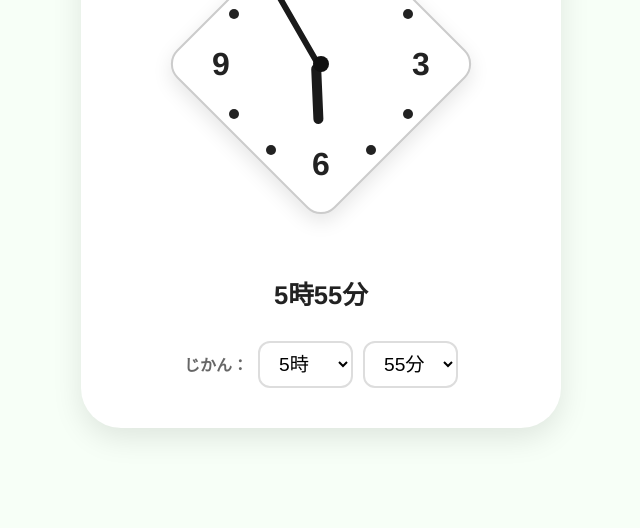
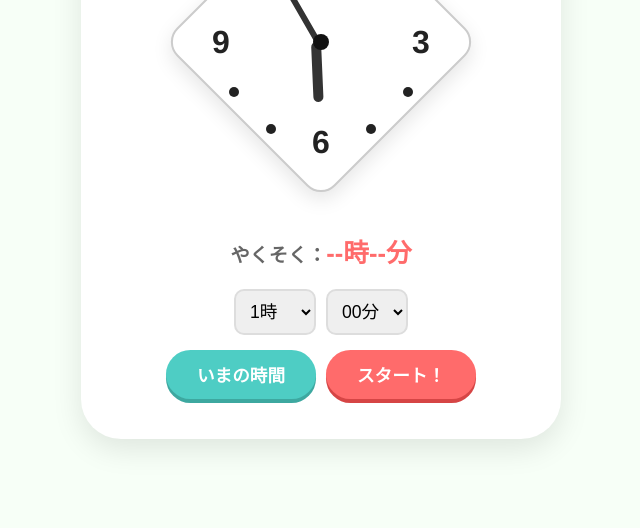
Before and after one commit to tomotomo11/kids-clock, a plain HTML site: page index.html in a window 1280 px wide. Shown: the part 312-840 px from the top of the page, without its empty margins (319-959 px from the left). Drawn offline with Linux system fonts and the light colour scheme.

Commit message:
現在時間から約束の時間までアニメーション追加

```diff
--- a/index.html
+++ b/index.html
@@ -3,7 +3,7 @@
 <head>
     <meta charset="UTF-8">
     <meta name="viewport" content="width=device-width, initial-scale=1.0">
-    <title>おやこ時計 - 修正版</title>
+    <title>おやこ時計 - なんどでも確認</title>
     <style>
         :root {
             --primary-color: #333;
@@ -11,6 +11,8 @@
             --clock-face-color: #fefefe;
             --clock-frame-color: #fff;
             --stitching-color: #ccc;
+            --accent-color: #FF6B6B;
+            --current-btn-color: #4ECDC4;
         }
 
         body {
@@ -36,43 +38,39 @@
             display: flex;
             flex-direction: column;
             align-items: center;
-            gap: 20px; /* 要素間の隙間を一定に保つ */
+            gap: 20px;
         }
 
         h1 { font-size: 1.5rem; margin: 0; color: #555; }
 
-        /* --- 菱形時計のデザイン --- */
         .clock-outer {
-            /* 外側のコンテナに十分な高さを確保して、文字との重なりを防ぐ */
             position: relative;
             width: 320px;
             height: 320px;
             display: flex;
             justify-content: center;
             align-items: center;
-            margin: 20px 0;
+            margin: 10px 0;
         }
 
         .clock-frame {
             position: absolute;
-            width: 220px; /* 菱形の対角線のサイズを調整 */
+            width: 220px;
             height: 220px;
             background-color: var(--clock-frame-color);
             border-radius: 20px;
             border: 2px solid var(--stitching-color);
             box-shadow: 5px 5px 20px rgba(0,0,0,0.1);
-            transform: rotate(45deg); /* ここで菱形にする */
+            transform: rotate(45deg);
         }
 
         .clock-face {
             position: absolute;
             width: 100%;
             height: 100%;
-            /* 針と目盛りを配置するための基準点（回転させない） */
             z-index: 2;
         }
 
-        /* 数字と点の配置 */
         .marker {
             position: absolute;
             transform: translate(-50%, -50%);
@@ -80,42 +78,20 @@
             color: #222;
         }
 
-        .number {
-            font-size: 2rem;
-            font-weight: 900;
+        .number { font-size: 2rem; font-weight: 900; }
+        .dot { width: 10px; height: 10px; background-color: #222; border-radius: 50%; }
+
+        .hand {
+            position: absolute;
+            bottom: 50%;
+            left: 50%;
+            transform-origin: bottom center;
+            background-color: var(--primary-color);
+            border-radius: 10px;
         }
 
-        .dot {
-            width: 10px;
-            height: 10px;
-            background-color: #222;
-            border-radius: 50%;
-        }
-
-        /* 針のデザイン */
-        .hand {
-            position: absolute;
-            bottom: 50%; /* 中心から上に伸ばす */
-            left: 50%;
-            transform-origin: bottom center; /* 回転の軸を「下側の中心」に固定 */
-            background-color: #1a1a1a;
-            border-radius: 10px;
-            transition: transform 0.3s cubic-bezier(0.175, 0.885, 0.32, 1.275);
-        }
-
-        .hour-hand {
-            width: 10px;
-            height: 60px;
-            margin-left: -5px; /* 幅の半分だけ左にずらして中央揃え */
-            z-index: 4;
-        }
-
-        .minute-hand {
-            width: 6px;
-            height: 95px;
-            margin-left: -3px;
-            z-index: 3;
-        }
+        .hour-hand { width: 10px; height: 60px; margin-left: -5px; z-index: 4; }
+        .minute-hand { width: 6px; height: 95px; margin-left: -3px; z-index: 3; }
 
         .center-dot {
             position: absolute;
@@ -129,87 +105,103 @@
             z-index: 5;
         }
 
-        /* --- テキストと入力 --- */
-        .message {
-            font-size: 1.6rem;
-            font-weight: bold;
-            color: #222;
-            margin: 10px 0;
+        .message { font-size: 1.2rem; font-weight: bold; color: #666; }
+        .target-time { color: var(--accent-color); font-size: 1.6rem; }
+
+        .controls { display: flex; flex-direction: column; gap: 15px; width: 100%; align-items: center; }
+        .select-group { display: flex; gap: 10px; align-items: center; }
+        .button-group { display: flex; gap: 10px; width: 100%; justify-content: center; }
+
+        select {
+            padding: 10px;
+            font-size: 1.1rem;
+            border-radius: 10px;
+            border: 2px solid #ddd;
         }
 
-        .controls {
-            display: flex;
-            gap: 10px;
-            align-items: center;
+        button {
+            border: none;
+            padding: 12px 20px;
+            font-size: 1.1rem;
+            font-weight: bold;
+            border-radius: 50px;
+            cursor: pointer;
+            transition: all 0.1s;
+            color: white;
+            flex: 1;
+            max-width: 150px;
         }
 
-        select {
-            padding: 10px 15px;
-            font-size: 1.2rem;
-            border-radius: 12px;
-            border: 2px solid #ddd;
-            background: #fff;
-            cursor: pointer;
+        .current-btn {
+            background-color: var(--current-btn-color);
+            box-shadow: 0 4px 0 #3da8a0;
         }
 
-        .label-text { font-weight: bold; color: #666; }
+        .start-btn {
+            background-color: var(--accent-color);
+            box-shadow: 0 4px 0 #d64545;
+        }
+
+        button:active {
+            transform: translateY(3px);
+            box-shadow: none !important;
+        }
     </style>
 </head>
 <body>
 
     <div class="container">
-        <h1>⏰ なんじに おわる？</h1>
+        <h1>⏰ あとどれくらい？</h1>
 
         <div class="clock-outer">
             <div class="clock-frame"></div>
-
             <div class="clock-face" id="clockFace">
                 <div class="center-dot"></div>
                 <div class="hand hour-hand" id="hourHand"></div>
                 <div class="hand minute-hand" id="minHand"></div>
-                </div>
+            </div>
         </div>
 
-        <div class="message" id="timeDisplay">12時00分</div>
+        <div class="message">
+            やくそく：<span class="target-time" id="targetDisplay">--時--分</span>
+        </div>
 
         <div class="controls">
-            <span class="label-text">じかん：</span>
-            <select id="hourSelect"></select>
-            <select id="minSelect"></select>
+            <div class="select-group">
+                <select id="hourSelect"></select>
+                <select id="minSelect"></select>
+            </div>
+
+            <div class="button-group">
+                <button class="current-btn" onclick="resetToCurrentTime()">いまの時間</button>
+                <button class="start-btn" onclick="startAnimation()">スタート！</button>
+            </div>
         </div>
     </div>
 
     <script>
-        const clockFace = document.getElementById('clockFace');
         const hourHand = document.getElementById('hourHand');
         const minHand = document.getElementById('minHand');
         const hourSelect = document.getElementById('hourSelect');
         const minSelect = document.getElementById('minSelect');
-        const timeDisplay = document.getElementById('timeDisplay');
+        const targetDisplay = document.getElementById('targetDisplay');
 
-        // 文字盤の生成
-        function initClock() {
-            const radius = 100; // 文字盤の半径
+        function init() {
+            const radius = 100;
             for (let i = 1; i <= 12; i++) {
                 const angle = (i * 30) * (Math.PI / 180);
-                const x = 50 + (radius * Math.sin(angle)) / 3.2; // %表記のため調整
-                const y = 50 - (radius * Math.cos(angle)) / 3.2;
-
                 const marker = document.createElement('div');
                 marker.className = 'marker';
                 marker.style.left = `calc(50% + ${radius * Math.sin(angle)}px)`;
                 marker.style.top = `calc(50% - ${radius * Math.cos(angle)}px)`;
-
                 if ([3, 6, 9, 12].includes(i)) {
-                    marker.classList.add('number');
-                    marker.innerText = i;
+                    marker.classList.add('number'); marker.innerText = i;
                 } else {
                     marker.classList.add('dot');
                 }
-                clockFace.appendChild(marker);
+                document.getElementById('clockFace').appendChild(marker);
             }
 
-            // セレクトボックス生成
             for (let i = 1; i <= 12; i++) {
                 const opt = document.createElement('option');
                 opt.value = i; opt.text = i + '時';
@@ -220,38 +212,65 @@
                 opt.value = i; opt.text = i.toString().padStart(2, '0') + '分';
                 minSelect.appendChild(opt);
             }
+
+            resetToCurrentTime();
         }
 
-        function update() {
-            const h = parseInt(hourSelect.value);
-            const m = parseInt(minSelect.value);
+        // 現在時刻に戻す（アニメーションなし）
+        function resetToCurrentTime() {
+            const now = new Date();
+            const h = now.getHours();
+            const m = now.getMinutes();
 
-            const hDeg = (h % 12) * 30 + (m / 60) * 30;
-            const mDeg = m * 6;
+            // transitionを一時的に消してパッと戻す
+            hourHand.style.transition = 'none';
+            minHand.style.transition = 'none';
+
+            const currentTotalMinutes = h * 60 + m;
+            updateHandsByMinutes(currentTotalMinutes);
+        }
+
+        function updateHandsByMinutes(totalMin) {
+            const hDeg = (totalMin / 60) * 30;
+            const mDeg = (totalMin % 60) * 6;
 
             hourHand.style.transform = `translateX(-50%) rotate(${hDeg}deg)`;
-            minHand.style.transform = `translateX(-50%) rotate(${mDeg}deg)`;
-            timeDisplay.innerText = `${h}時${m.toString().padStart(2, '0')}分`;
+            minHand.style.transform = `translateX(-50%) rotate(${totalMin * 6}deg)`;
         }
 
-        hourSelect.addEventListener('change', update);
-        minSelect.addEventListener('change', update);
+        function startAnimation() {
+            const targetH = parseInt(hourSelect.value);
+            const targetM = parseInt(minSelect.value);
+            targetDisplay.innerText = `${targetH}時${targetM.toString().padStart(2, '0')}分`;
 
-        // 初期化実行
-initClock();
+            const now = new Date();
+            const startTotalMin = now.getHours() * 60 + now.getMinutes();
 
-// --- ここから追加 ---
-const now = new Date();
-let currentHour = now.getHours();
-// 12時間表記に変換 (0時は12時とする)
-currentHour = currentHour % 12;
-if (currentHour === 0) currentHour = 12;
+            let targetTotalMin = targetH * 60 + targetM;
+            while (targetTotalMin <= startTotalMin) {
+                targetTotalMin += 12 * 60;
+            }
 
-hourSelect.value = currentHour;
-minSelect.value = now.getMinutes();
-// --- ここまで追加 ---
+            const diffMin = targetTotalMin - startTotalMin;
+            const duration = Math.min(Math.max(diffMin * 0.05, 2.5), 6);
 
-update();
+            // 一度いまの時間にセット
+            resetToCurrentTime();
+
+            // 少し時間を置いてアニメーション開始
+            setTimeout(() => {
+                hourHand.style.transition = `transform ${duration}s cubic-bezier(0.4, 0, 0.2, 1)`;
+                minHand.style.transition = `transform ${duration}s cubic-bezier(0.4, 0, 0.2, 1)`;
+
+                const finalHourDeg = (targetTotalMin / 60) * 30;
+                const finalMinDeg = targetTotalMin * 6;
+
+                hourHand.style.transform = `translateX(-50%) rotate(${finalHourDeg}deg)`;
+                minHand.style.transform = `translateX(-50%) rotate(${finalMinDeg}deg)`;
+            }, 50);
+        }
+
+        init();
     </script>
 </body>
 </html>
```
